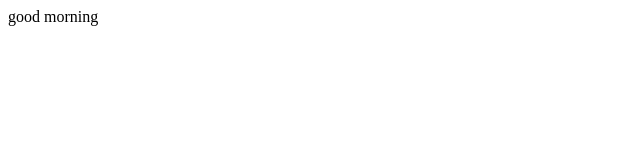
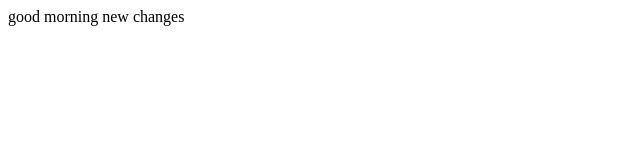
Before and after one commit to jyolsna-joseph/color, a plain HTML site: page index.html in a window 1280 px wide. Shown: the full height of the page, 0-640 px from the left. Drawn offline with Linux system fonts and the light colour scheme.

Commit message:
new site

```diff
--- a/index.html
+++ b/index.html
@@ -1,3 +1,3 @@
 <html>
-	<body> good morning </body>
+	<body> good morning new  changes </body>
 </html>
```
